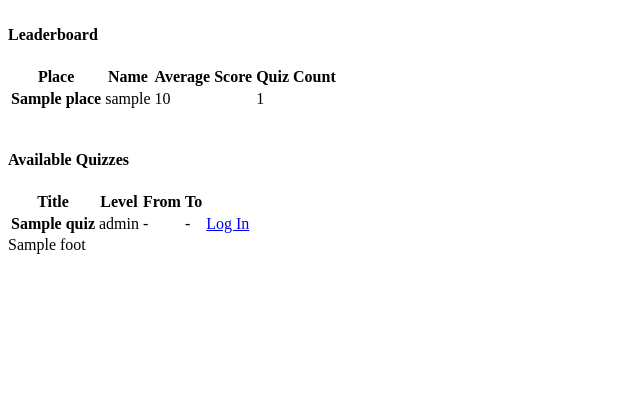
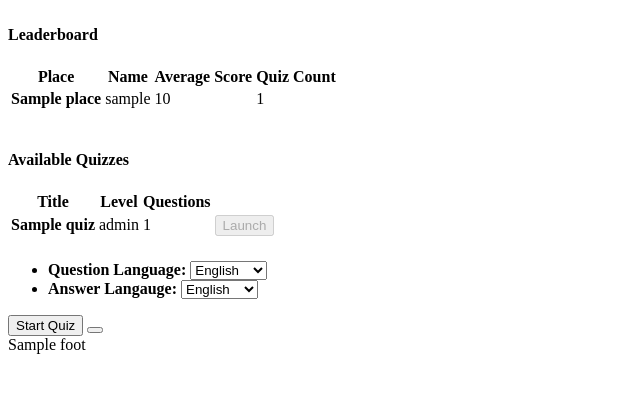
Before and after one commit to LiffAM1/Japanese-Quiz-Site, a Flask app: template templates/home.html in a window 1280 px wide. Shown: the part 360-753 px from the top of the page, without its empty margins (0-640 px from the left). Run offline with Flask 3, Linux system fonts and the light colour scheme; the template is opened without the code that fills it: most values are stand-ins (such as "Sample title", 1, 10 or a date in 2020).

Commit message:
scoring flexibility, tweaking some quizzes

```diff
--- a/quizutils.py
+++ b/quizutils.py
@@ -22,7 +22,8 @@ class QuizUtils:
     def format_question_answer(string):
         string = string.lower()
 
-        strings_to_replace = ["_", "(beginning)", "(end)"]
+        # Ignores all spaces, punctuation, etc so we don't grade on dumb differences
+        strings_to_replace = ["'", ",", ".", "!", "?", " ", '"','\\"', "_", "。", "(beginning)", "(end)"]
         for s in strings_to_replace:
             string = string.replace(s,"")
         return string.strip()
--- a/quizzes/self_introductions.json
+++ b/quizzes/self_introductions.json
@@ -17,13 +17,13 @@
         },
         {
             "id": 3,
-            "english": ["I am ___ ___"],
+            "english": ["I am ___ ___", "I'm ___ ___"],
             "romanji": ["Watashi wa ___ ___ desu"],
             "hiragana": ["わたし は ___ ___ です"]
         },
         {
             "id": 4,
-            "english": ["I am American"],
+            "english": ["I am American", "I'm American"],
             "romanji": ["Amerika jin desu"],
             "hiragana": ["あめりか じん です"]
         },
--- a/templates/home.html
+++ b/templates/home.html
@@ -49,8 +49,7 @@
                             <tr>
                             <th scope="col">Title</th>
                             <th scope="col">Level</th>
-                            <th scope="col">From</th>
-                            <th scope="col">To</th>
+                            <th scope="col">Questions</th>
                             <th scope="col"></th>
                             </tr>
                         </thead>
@@ -59,26 +58,11 @@
                             <tr>
                             <th scope="row">{{quiz.title}}</th>
                             <td>{{quiz.level}}</td>
+                            <td>{{quiz.questions|length}}</td>
                             {% if user_logged_in %}
-                            <td>
-                                <select class="form-select" id="questionLanguage-{{quiz.id}}">
-                                    <option value="english" selected>English</option>
-                                    <option value="romanji">Romanji</option>
-                                    <option value="hiragana">Hiragana</option>
-                                </select>
-                            </td>
-                            <td>
-                                <select class="form-select" id="answerLanguage-{{quiz.id}}">
-                                    <option value="english">English</option>
-                                    <option value="romanji">Romanji</option>
-                                    <option value="hiragana" selected>Hiragana</option>
-                                </select>
-                            </td>
-                            <td><button type="button" class="btn btn-secondary" id="takeQuizBtn" onClick="launchQuiz('{{quiz.link}}','{{quiz.id}}')">Start</button></td>
+                            <td><button type="button" class="btn btn-secondary" id="takeQuizBtn" onClick="showModal('{{quiz.title}}', '{{quiz.id}}')">Launch</button></td>
                             {% else %}
-                            <td title="Please log in to take quizzes!">-</td>
-                            <td title="Please log in to take quizzes!">-</td>
-                            <td><a class="btn btn-secondary" href="{{base_url}}/login" role="button" onclick="$('#loginToast').toast('show');">Log In</a></td>
+                            <td><button type="button" class="btn btn-secondary" disabled="true" title="Please log in to take quizzes!">Launch</button></td>
                             {% endif %}
                             </tr>
                             {% endfor %}
@@ -88,19 +72,70 @@
             </div>
         </div>
     </main>
+    <div class="modal" tabindex="-1" id="languageModal">
+        <div class="modal-dialog">
+        <div class="modal-content">
+            <div class="modal-header">
+            <h5 class="modal-title" id="modalTitle"></h5>
+            </div>
+            <div class="modal-body">
+            <div class="card">
+                <div class="card-body p-4">
+                    <ul class="list-group">
+                        <li class="list-group-item"><b>Question Language:</b>
+                            <select class="form-select" id="questionLanguage">
+                                <option value="english" selected>English</option>
+                                <option value="romanji">Romanji</option>
+                                <option value="hiragana">Hiragana</option>
+                            </select>
+                        </li>
+                        <li class="list-group-item"><b>Answer Langauge:</b>
+                            <select class="form-select" id="answerLanguage">
+                                <option value="english" selected>English</option>
+                                <option value="romanji">Romanji</option>
+                                <option value="hiragana">Hiragana</option>
+                            </select>
+                        </li>
+                    </ul>
+                </div>
+            </div>
+            </div>
+            <div class="modal-footer">
+                <button type="button" class="btn btn-secondary" id="takeQuizBtn" onClick="launchQuiz()">Start Quiz</button>
+                <button type="button" class="btn-close" data-bs-dismiss="modal" aria-label="Cancel"></button>
+            </div>
+        </div>
+        </div>
+    </div>
 </body>
 {{foot|safe}}
 
 <script>
- function launchQuiz(quiz_link, quiz_id) {
-    var ql = (document.getElementById('questionLanguage-' + quiz_id)).value;
-    var al = (document.getElementById('answerLanguage-' + quiz_id)).value;
-    if (ql == al) {
-        alert("Please select different question and answer languages!")
+    var base_url = "{{base_url | safe}}";
+
+    function showModal(quiz_title, quiz_id) {
+        var modalTitle = (document.getElementById("modalTitle"));
+        modalTitle.innerHTML = quiz_title;
+        var queryParams = new URLSearchParams(window.location.search);
+        queryParams.set("quiz_id", quiz_id);
+        history.replaceState(null, null, "?"+queryParams.toString());
+
+        $('#languageModal').modal('show');
     }
-    else {
-        window.location = `${quiz_link}?question_language=${ql}&answer_language=${al}`;
+
+    function launchQuiz() {
+        let params = (new URL(document.location)).searchParams;
+        let quiz_id = params.get("quiz_id");
+
+        var ql = (document.getElementById('questionLanguage')).value;
+        var al = (document.getElementById('answerLanguage')).value;
+        if (ql == al) {
+            alert("Please select different question and answer languages!")
+        }
+        else {
+            let quiz_link = `${base_url}/quiz/${quiz_id}?question_language=${ql}&answer_language=${al}`
+            window.location = quiz_link;
+        }
     }
- }
 </script>
 </html>
```
Also changed, not shown: quizzes/greetings.json (+4 -4 lines).
